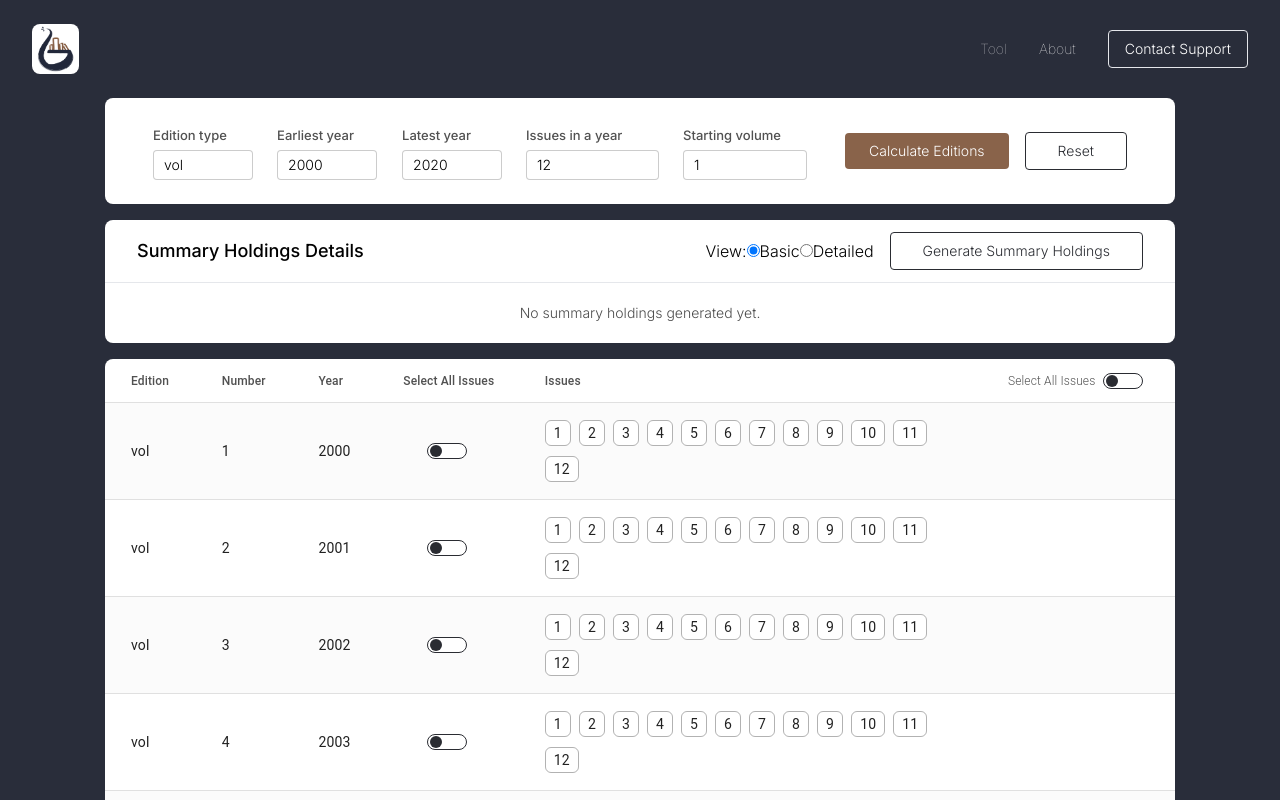
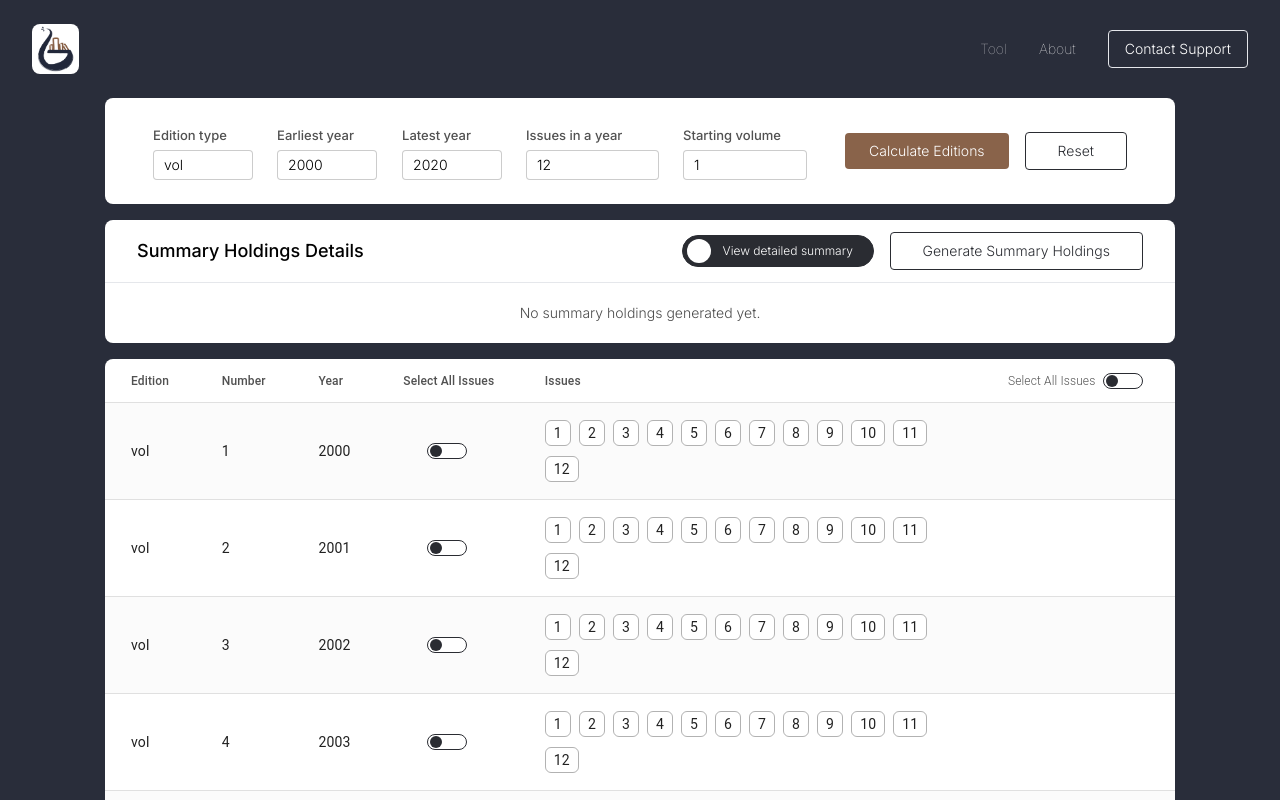
Before and after one commit to jjose14-Jacob-Jose/getSummaryHoldings, a Next.js app: page / in a window 1280 px wide. Both pictures are taken after a click on the button "Calculate Editions". Shown: the top 800 px of the page. Built offline with nearby package versions, Linux system fonts and the light colour scheme.

Commit message:
SCG_37-Added toggle button for summary holdings

```diff
--- a/package.json
+++ b/package.json
@@ -15,7 +15,7 @@
     "autoprefixer": "10.4.14",
     "axios": "^1.5.0",
     "framer-motion": "^10.16.0",
-    "next": "^13.4.19",
+    "next": "^13.5.4",
     "postcss": "8.4.27",
     "react": "18.2.0",
     "react-dom": "18.2.0",
--- a/src/components/SummaryHoldingsResults.jsx
+++ b/src/components/SummaryHoldingsResults.jsx
@@ -15,22 +15,17 @@ import SummaryHoldingsCards from "./static/SummaryHoldingsCards";
  * @author pdoddi
  */
 export default function SummaryHoldingsResults() {
-
     const [summaryGenerated, setSummaryGenerated] = useState(false);
     const [summaryData, setSummaryData] = useState(null);
     const [showLoader, setShowLoader] = useState(false);
     const [userMode, setUserMode] = useState(HTML_ELEMENT_CLASS_VALUE_MODE_BASIC);
 
-    //Adds new lines after each ";".
+    // Adds new lines after each ";".
     function formatResponse(responseData) {
-        responseData.textAreaUnavailableEditionsWithoutYear = responseData.textAreaUnavailableEditionsWithoutYear.split(";").join(";\n").replace(/\n$/, "");
-        responseData.textAreaAvailableEditionsWithoutYear = responseData.textAreaAvailableEditionsWithoutYear.split(";").join(";\n").replace(/\n$/, "");
-        responseData.textAreaUnavailableEditionsWithYear = responseData.textAreaUnavailableEditionsWithYear.split(";").join(";\n").replace(/\n$/, "");
-        responseData.textAreaAvailableEditionsWithYear = responseData.textAreaAvailableEditionsWithYear.split(";").join(";\n").replace(/\n$/, "");
-        return responseData;
+        // Format response data here
     }
 
-    //Makes the backend API call to fetch holdings summary details.
+    // Makes the backend API call to fetch holdings summary details.
     const fetchData = async (request) => {
         let response;
         try {
@@ -45,8 +40,8 @@ export default function SummaryHoldingsResults() {
 
             setSummaryData(formatResponse(response.data));
 
-            //Setting a delay of 1s as the loader loads a little too fast to see.
-            //This might confuse users.
+            // Setting a delay of 1s as the loader loads a little too fast to see.
+            // This might confuse users.
             setTimeout(() => {
                 setShowLoader(false);
                 setSummaryGenerated(true);
@@ -57,7 +52,7 @@ export default function SummaryHoldingsResults() {
         }
     };
 
-    //Displays a loader, fetches the request object for the backend API call and makes the request.
+    // Displays a loader, fetches the request object for the backend API call and makes the request.
     function handleGenerateSummaryClick() {
         setShowLoader(true);
         setSummaryGenerated(false);
@@ -66,38 +61,50 @@ export default function SummaryHoldingsResults() {
         fetchData(request);
     }
 
-    return(
+    return (
         <motion.div
             variants={animateText(0.1)}
             viewport={{ once: true }}
             initial="hidden"
             whileInView="show"
-            className="bg-white text-black font-light rounded-lg m-auto w-[1070px]">
+            className="bg-white text-black font-light rounded-lg m-auto w-[1070px]"
+        >
             <div className="flex justify-between px-8 p-3 items-center">
                 <h2 className="font-medium text-lg">Summary Holdings Details</h2>
                 <div className="flex gap-4 items-center">
-                    <div className="flex">
-                        <label htmlFor ="divRBMode" className="text-right">View: </label>
-                        <div id="divRBMode">
-                            <label>
-                                <input type="radio" defaultValue="modeBasic" onClick={() => setUserMode(HTML_ELEMENT_CLASS_VALUE_MODE_BASIC)}
-                                    checked={ userMode === HTML_ELEMENT_CLASS_VALUE_MODE_BASIC ? true : false} />
-                                Basic
-                            </label>
-                            <label>
-                                <input type="radio"  defaultValue="modeAdvanced" onClick={() => setUserMode(HTML_ELEMENT_CLASS_VALUE_MODE_ADVANCED)}
-                                    checked={ userMode === HTML_ELEMENT_CLASS_VALUE_MODE_ADVANCED ? true : false} />
-                                Detailed
-                            </label>
-                        </div>
-                    </div>
+
+                <button
+                    className={`relative cursor-pointer w-48 h-8 border border-[#2A2C32] rounded-full ${
+                        userMode === HTML_ELEMENT_CLASS_VALUE_MODE_BASIC
+                        ? 'bg-[#2A2C32] text-white'
+                        : 'bg-white text-[#2A2C32]'
+                    }`}
+                    onClick={() =>
+                        setUserMode(
+                        userMode === HTML_ELEMENT_CLASS_VALUE_MODE_BASIC
+                            ? HTML_ELEMENT_CLASS_VALUE_MODE_ADVANCED
+                            : HTML_ELEMENT_CLASS_VALUE_MODE_BASIC
+                        )
+                    }
+                    >
+                    <div
+                        className={`w-6 h-6 rounded-full absolute top-1/2 transform -translate-y-1/2 ${
+                        userMode === HTML_ELEMENT_CLASS_VALUE_MODE_BASIC ? 'bg-white left-1' : 'bg-[#2A2C32] right-1'
+                        } transition-left duration-300`}
+                    ></div>
+                    <span className={`absolute top-1/2 transform -translate-y-1/2  left-2 text-xs ${
+                        userMode === HTML_ELEMENT_CLASS_VALUE_MODE_BASIC ? 'translate-x-8' : 'translate-x-5'
+                        }`}>
+                        {userMode === HTML_ELEMENT_CLASS_VALUE_MODE_BASIC ? "View detailed summary" : "View basic summary"}
+                    </span>
+                    </button>
+
                     <button onClick={handleGenerateSummaryClick} className="p-2 px-8 h-fit font-light text-[#2A2C32] text-sm hover:text-white border border-[#2A2C32] rounded hover:bg-[#2A2C32] hover:font-light items-center">Generate Summary Holdings</button>
                 </div>
             </div>
             <hr />
             <div className="px-8 p-3 align-middle justify-center items-center">
-                {
-                    summaryGenerated ?
+                {summaryGenerated ?
                     <>
                         <div className={`${userMode === HTML_ELEMENT_CLASS_VALUE_MODE_BASIC ? "block" : "hidden"} flex gap-4 justify-center`}>
                             <SummaryHoldingsCards title="Summary Holdings" holdingsData={summaryData.textAreaAvailableSummaryHolding} />
```
Also changed, not shown: 1 other file (tests, documents, lock files or other folders). Lines whose indentation alone changed are shown as unchanged.
